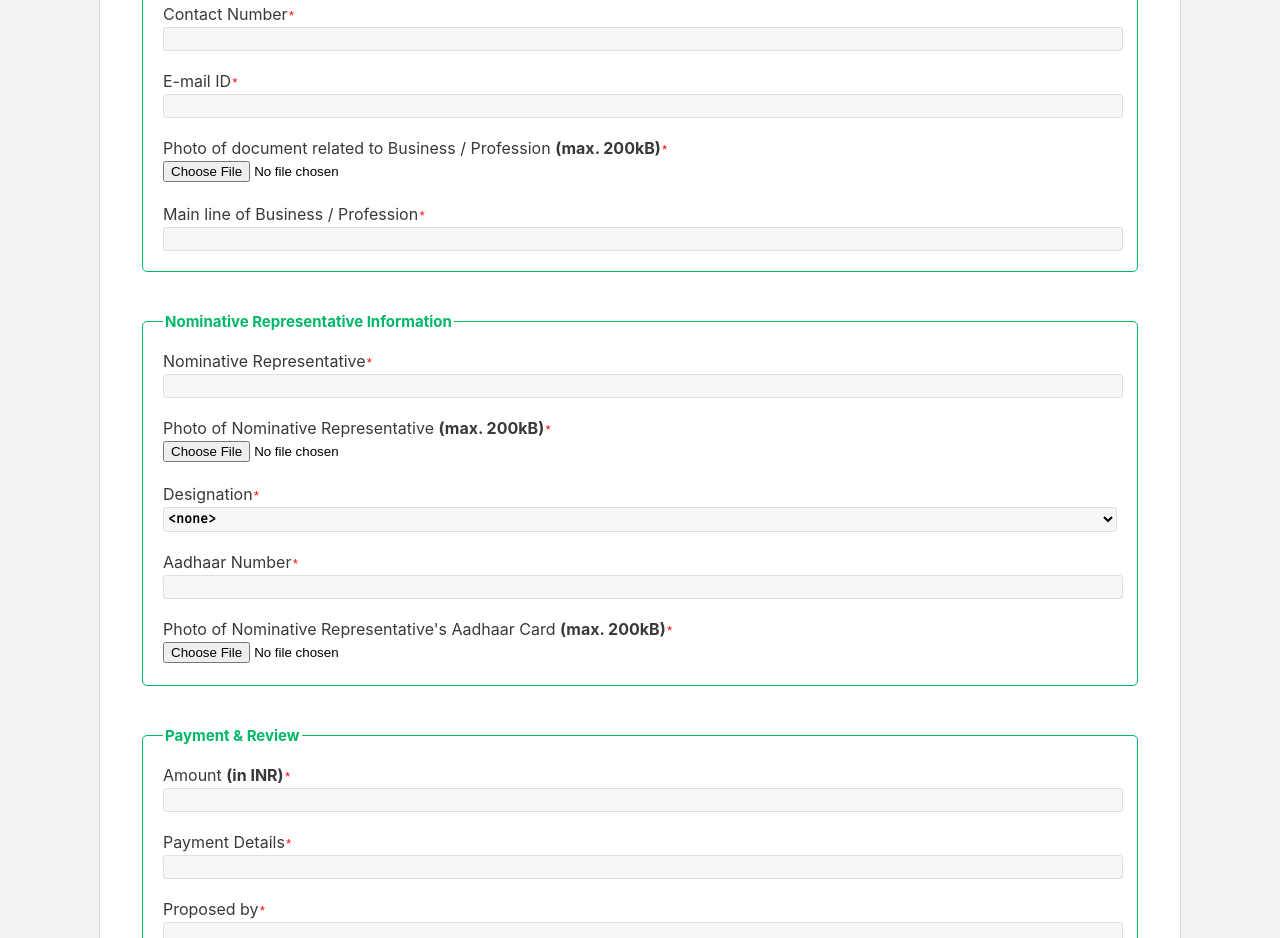
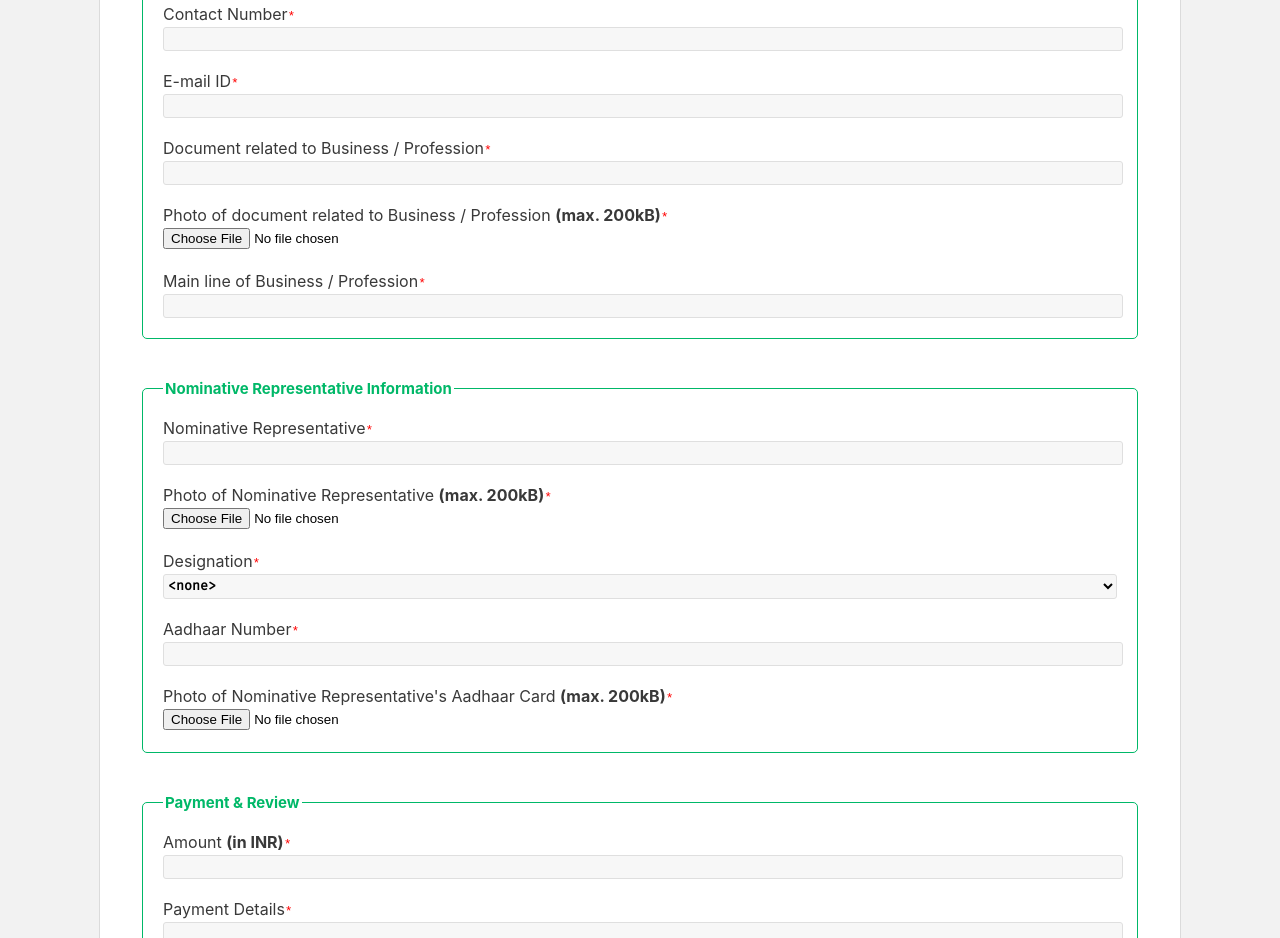
Before and after one commit to stazsh/ACCI-Membership-Form, a React (Create React App) app: page / in a window 1280 px wide. Shown: the part 1420-2358 px from the top of the page. Built offline with nearby package versions, Linux system fonts and the light colour scheme.

Commit message:
Add document proof type field

```diff
--- a/src/App.js
+++ b/src/App.js
@@ -28,7 +28,7 @@ function App() {
         var docFields = [];
 
         let fields = ['field1', 'field2', 'field3', 'field4', 'applicant_designation', 'field7', 'field8', 'field9', 'field10', 'field11', 'field12', 'field26', 'field27'];
-        fields = [...fields, 'field13', 'field14', 'field15', 'field16', 'field17', 'field18', 'nm_designation', 'field21', 'field22', 'field23', 'field24', 'field25'];
+        fields = [...fields, 'field13', 'field14', 'field15', 'field16', 'field17', 'field18', 'nm_designation', 'field21', 'field22', 'field23', 'field24', 'field25', 'field28'];
 
         fields.forEach((element) => {
             docFields.push(document.getElementById(element));
@@ -205,8 +205,11 @@ function App() {
                             <div style={{ textAlign: 'left' }}><span>E-mail ID<code className='required'>*</code></span></div>
                             <input id='field14' type='email' onChange={handleFormChange} name='email_id' className='input-field' /><br /><br />
 
+                            <div style={{ textAlign: 'left' }}><span>Document related to Business / Profession<code className='required'>*</code></span></div>
+                            <input id='field28' type='text' onChange={handleFormChange} name='document_proof_description' className='input-field' /><br /><br />
+
                             <div style={{ textAlign: 'left' }}><span>Photo of document related to Business / Profession <b>(max. 200kB)</b><code className='required'>*</code></span></div>
-                            <input id='field15' type='file' name='document_proof' style={{ marginTop: '3px' }} accept='image/*' onChange={handleFileInputFormChange} /><br /><br />
+                            <input id='field15' type='file' name='document_proof_photo' style={{ marginTop: '3px' }} accept='image/*' onChange={handleFileInputFormChange} /><br /><br />
 
                             <div className='imagebox' id='field15-preview-div'></div>
 
```
